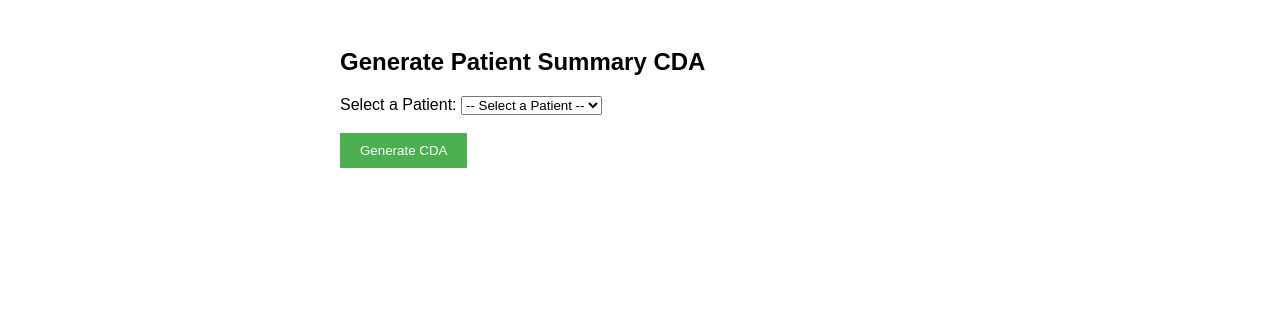
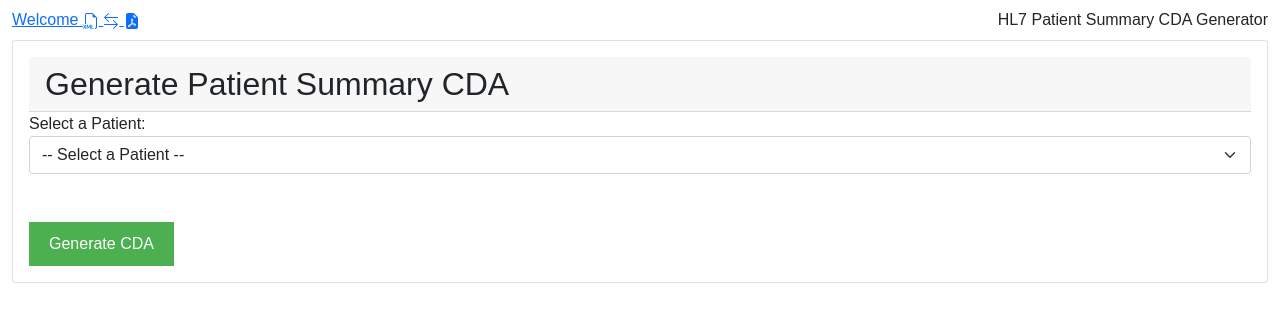
Before and after one commit to ddeveloper72/ps-cda-builder, a Flask app: template templates/index.html in a window 1280 px wide. Shown: the top 322 px of the page. Run offline with Flask 3, Linux system fonts and the light colour scheme; the template is opened without the code that fills it, so the values that code supplies are empty; parts of the project's set-up code (start-up, migrations or seed data) failed here and were passed over.

Commit message:
Refactor HTML templates for improved user experience

```diff
--- a/templates/base.html
+++ b/templates/base.html
@@ -6,10 +6,51 @@
         <title>Patient Summary CDA Generator</title>
         <meta name="description" content="">
         <meta name="viewport" content="width=device-width, initial-scale=1">
+        <link href="https://cdn.jsdelivr.net/npm/bootstrap@5.0.2/dist/css/bootstrap.min.css" rel="stylesheet"
+            integrity="sha384-EVSTQN3/azprG1Anm3QDgpJLIm9Nao0Yz1ztcQTwFspd3yD65VohhpuuCOmLASjC" crossorigin="anonymous">
         <link rel="stylesheet" href="/static/css/styles.css">
+        <link rel="icon" href="./static/img/fav.icn" type="image/x-icon">
     </head>
     <body>
-        <main>
+        <nav class="navbar-expand navbar">
+            <div class="container-fluid">
+                {% if encoded_string %}
+                <div class="navbar-header">
+                    <a href="{{url_for('index')}}"><svg xmlns="http://www.w3.org/2000/svg" width="16" height="16" fill="#ffff"
+                            class="bi bi-house" viewBox="0 0 16 16">
+                            <path
+                                d="M8.707 1.5a1 1 0 0 0-1.414 0L.646 8.146a.5.5 0 0 0 .708.708L2 8.207V13.5A1.5 1.5 0 0 0 3.5 15h9a1.5 1.5 0 0 0 1.5-1.5V8.207l.646.647a.5.5 0 0 0 .708-.708L13 5.793V2.5a.5.5 0 0 0-.5-.5h-1a.5.5 0 0 0-.5.5v1.293zM13 7.207V13.5a.5.5 0 0 1-.5.5h-9a.5.5 0 0 1-.5-.5V7.207l5-5z" />
+                        </svg> Home</a>
+                </div>
+                <div id="navbarText">
+                    <span class="navbar-text">HL7 Patient Summary CDA Generator</span>
+                </div>
+                {% else %}
+                <div class="navbar-header">
+                    <a href="{{url_for('index')}}">Welcome <svg xmlns="http://www.w3.org/2000/svg" width="16" height="16"
+                            fill="currentColor" class="bi bi-filetype-xml" viewBox="0 0 16 16">
+                            <path fill-rule="evenodd"
+                                d="M14 4.5V14a2 2 0 0 1-2 2v-1a1 1 0 0 0 1-1V4.5h-2A1.5 1.5 0 0 1 9.5 3V1H4a1 1 0 0 0-1 1v9H2V2a2 2 0 0 1 2-2h5.5zM3.527 11.85h-.893l-.823 1.439h-.036L.943 11.85H.012l1.227 1.983L0 15.85h.861l.853-1.415h.035l.85 1.415h.908l-1.254-1.992zm.954 3.999v-2.66h.038l.952 2.159h.516l.946-2.16h.038v2.661h.715V11.85h-.8l-1.14 2.596h-.025L4.58 11.85h-.806v3.999zm4.71-.674h1.696v.674H8.4V11.85h.791z" />
+                        </svg> <svg xmlns="http://www.w3.org/2000/svg" width="16" height="16" fill="currentColor"
+                            class="bi bi-arrow-left-right" viewBox="0 0 16 16">
+                            <path fill-rule="evenodd"
+                                d="M1 11.5a.5.5 0 0 0 .5.5h11.793l-3.147 3.146a.5.5 0 0 0 .708.708l4-4a.5.5 0 0 0 0-.708l-4-4a.5.5 0 0 0-.708.708L13.293 11H1.5a.5.5 0 0 0-.5.5m14-7a.5.5 0 0 1-.5.5H2.707l3.147 3.146a.5.5 0 1 1-.708.708l-4-4a.5.5 0 0 1 0-.708l4-4a.5.5 0 1 1 .708.708L2.707 4H14.5a.5.5 0 0 1 .5.5" />
+                        </svg> <svg xmlns="http://www.w3.org/2000/svg" width="16" height="16" fill="currentColor"
+                            class="bi bi-file-earmark-pdf-fill" viewBox="0 0 16 16">
+                            <path
+                                d="M5.523 12.424q.21-.124.459-.238a8 8 0 0 1-.45.606c-.28.337-.498.516-.635.572l-.035.012a.3.3 0 0 1-.026-.044c-.056-.11-.054-.216.04-.36.106-.165.319-.354.647-.548m2.455-1.647q-.178.037-.356.078a21 21 0 0 0 .5-1.05 12 12 0 0 0 .51.858q-.326.048-.654.114m2.525.939a4 4 0 0 1-.435-.41q.344.007.612.054c.317.057.466.147.518.209a.1.1 0 0 1 .026.064.44.44 0 0 1-.06.2.3.3 0 0 1-.094.124.1.1 0 0 1-.069.015c-.09-.003-.258-.066-.498-.256M8.278 6.97c-.04.244-.108.524-.2.829a5 5 0 0 1-.089-.346c-.076-.353-.087-.63-.046-.822.038-.177.11-.248.196-.283a.5.5 0 0 1 .145-.04c.013.03.028.092.032.198q.008.183-.038.465z" />
+                            <path fill-rule="evenodd"
+                                d="M4 0h5.293A1 1 0 0 1 10 .293L13.707 4a1 1 0 0 1 .293.707V14a2 2 0 0 1-2 2H4a2 2 0 0 1-2-2V2a2 2 0 0 1 2-2m5.5 1.5v2a1 1 0 0 0 1 1h2zM4.165 13.668c.09.18.23.343.438.419.207.075.412.04.58-.03.318-.13.635-.436.926-.786.333-.401.683-.927 1.021-1.51a11.7 11.7 0 0 1 1.997-.406c.3.383.61.713.91.95.28.22.603.403.934.417a.86.86 0 0 0 .51-.138c.155-.101.27-.247.354-.416.09-.181.145-.37.138-.563a.84.84 0 0 0-.2-.518c-.226-.27-.596-.4-.96-.465a5.8 5.8 0 0 0-1.335-.05 11 11 0 0 1-.98-1.686c.25-.66.437-1.284.52-1.794.036-.218.055-.426.048-.614a1.24 1.24 0 0 0-.127-.538.7.7 0 0 0-.477-.365c-.202-.043-.41 0-.601.077-.377.15-.576.47-.651.823-.073.34-.04.736.046 1.136.088.406.238.848.43 1.295a20 20 0 0 1-1.062 2.227 7.7 7.7 0 0 0-1.482.645c-.37.22-.699.48-.897.787-.21.326-.275.714-.08 1.103" />
+                        </svg></a>
+                </div>
+                <div id="navbarText">
+                    <span class="navbar-text">HL7 Patient Summary CDA Generator</span>
+                </div>
+
+                {% endif %}
+            </div>
+        </nav>
+        <main class="container-fluid">
             {% block content %}{% endblock %}
         </main>
 
--- a/templates/index.html
+++ b/templates/index.html
@@ -1,12 +1,14 @@
 {% extends "base.html" %}
 
 {% block content %}
-    <div class="container">
-        <h2>Generate Patient Summary CDA</h2>
+    <div class="intro-container">
+        <div class="card">
+            <div class="card-body">
+                <h2 class="card-header">Generate Patient Summary CDA</h2>
                 <form action="/generate_cda" method="POST">
                     <label for="patient_id">Select a Patient:</label>
-            <select name="patient_id" id="patient_id" required>
-                <option value="">-- Select a Patient --</option>
+                    <select class="form-select" name="patient_id" id="patient_id" aria-label="Default select example" required>
+                        <option selected value="">-- Select a Patient --</option>
                         {% for patient in patients %}
                         <option value="{{ patient['Patient ID'] }}">{{ patient['Patient ID'] }} - {{ patient['Given Name'] }} {{
                             patient['Family Name'] }}</option>
@@ -15,5 +17,9 @@
                     <br><br>
                     <button type="submit" class="button">Generate CDA</button>
                 </form>
+
+
+            </div>
+        </div>
     </div>
 {% endblock %}
```
Lines whose indentation alone changed are shown as unchanged.
